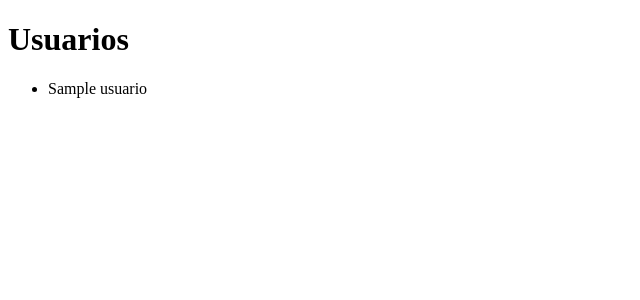
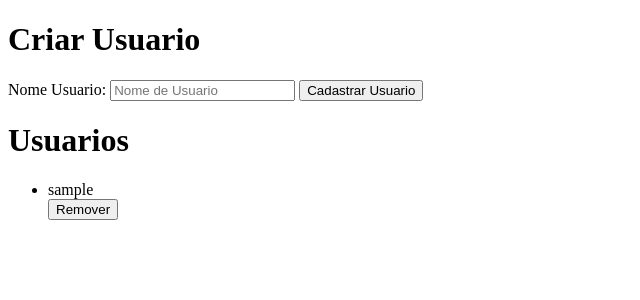
Before and after one commit to matheus-foscarinid/flask-project, a Flask app: template app/templates/index.html in a window 1280 px wide. Shown: the top 300 px of the page, without its empty margins (0-640 px from the left). Run offline with Flask 3, Linux system fonts and the light colour scheme; the template is opened without the code that fills it: most values are stand-ins (such as "Sample title", 1, 10 or a date in 2020).

Commit message:
feat: add delete and create

```diff
--- a/app/templates/index.html
+++ b/app/templates/index.html
@@ -8,10 +8,24 @@
 </head>
 
 <body>
+  <h1>Criar Usuario</h1>
+  <form action="/novoUsuario" method="POST">
+    <label for="nome_usuario">Nome Usuario:</label>
+    <input type="text" id="nome_usuario" name="nome_usuario" placeholder="Nome de Usuario" required>
+    <input type="submit" value="Cadastrar Usuario">
+  </form>
   <h1>Usuarios</h1>
   <ul>
     {% for usuario in usuarios %}
-    <li>{{ usuario }}</li>
+    <li>
+      <span>{{ usuario.username }}</span>
+      <div class="actions">
+        <form method="post" action="{{ url_for('hello.remover_usuario', id_usuario=usuario.id) }}"
+          style="display:inline;">
+          <button class="delete-btn" type="submit">Remover</button>
+        </form>
+      </div>
+    </li>
     {% endfor %}
   </ul>
 </body>
```
Also changed, not shown: app/hello/routes.py (+22 -2 lines), instance/test.db.
